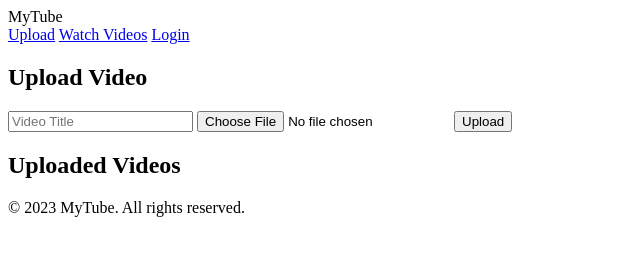
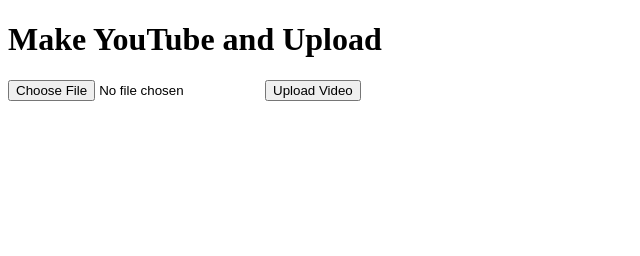
Before and after one commit to nickpone/poon, a plain HTML site: page index.html in a window 1280 px wide. Shown: the whole page, without its empty margins (0-640 px from the left). Drawn offline with Linux system fonts and the light colour scheme.

Commit message:
index.html

```diff
--- a/index.html
+++ b/index.html
@@ -3,40 +3,20 @@
 <head>
     <meta charset="UTF-8">
     <meta name="viewport" content="width=device-width, initial-scale=1.0">
+    <title>Make YouTube and Upload</title>
 
-    <title>MyTube - Upload Video</title>
 </head>
 <body>
     <header>
-        <div class="logo">MyTube</div>
-        <nav>
-            <a href="#upload">Upload</a>
-            <a href="#videos">Watch Videos</a>
-            <a href="#login">Login</a>
-        </nav>
+        <h1>Make YouTube and Upload</h1>
     </header>
-
     <main>
-        <section id="upload" class="form-section">
-            <h2>Upload Video</h2>
-            <form id="uploadForm">
-                <input type="text" id="videoTitle" placeholder="Video Title" required>
-                <input type="file" id="videoFile" accept="video/*" required>
-                <button type="submit">Upload</button>
-            </form>
-            <div id="uploadMessage"></div>
-        </section>
-
-        <section id="videos">
-            <h2>Uploaded Videos</h2>
-            <div class="video-grid" id="videoList"></div>
+        <section id="upload-section">
+            <input type="file" id="video-upload" accept="video/*">
+            <button id="upload-button">Upload Video</button>
+            <div id="video-list"></div>
         </section>
     </main>
 
-    <footer>
-        <p>&copy; 2023 MyTube. All rights reserved.</p>
-    </footer>
-
-
 </body>
 </html>
```
